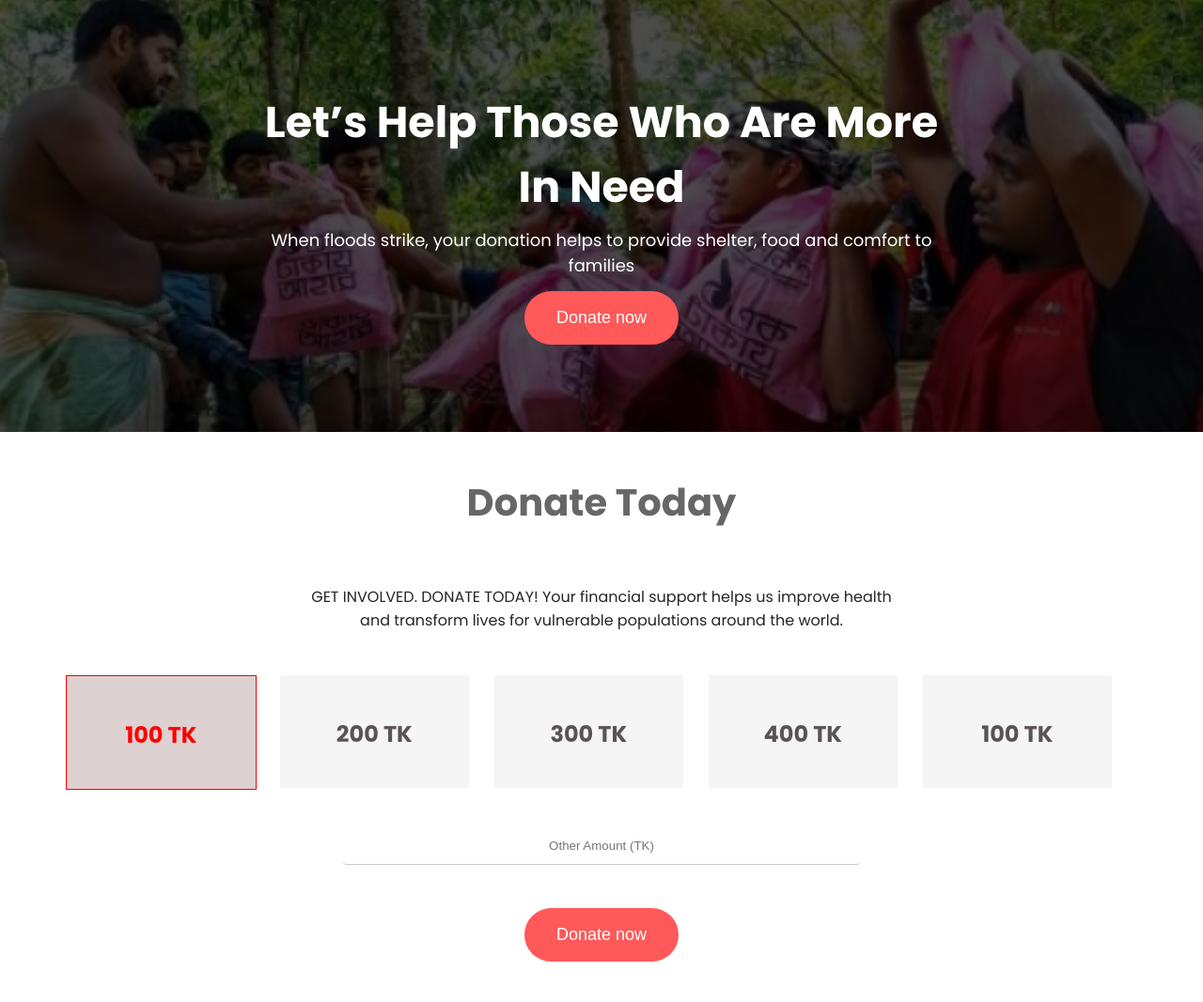
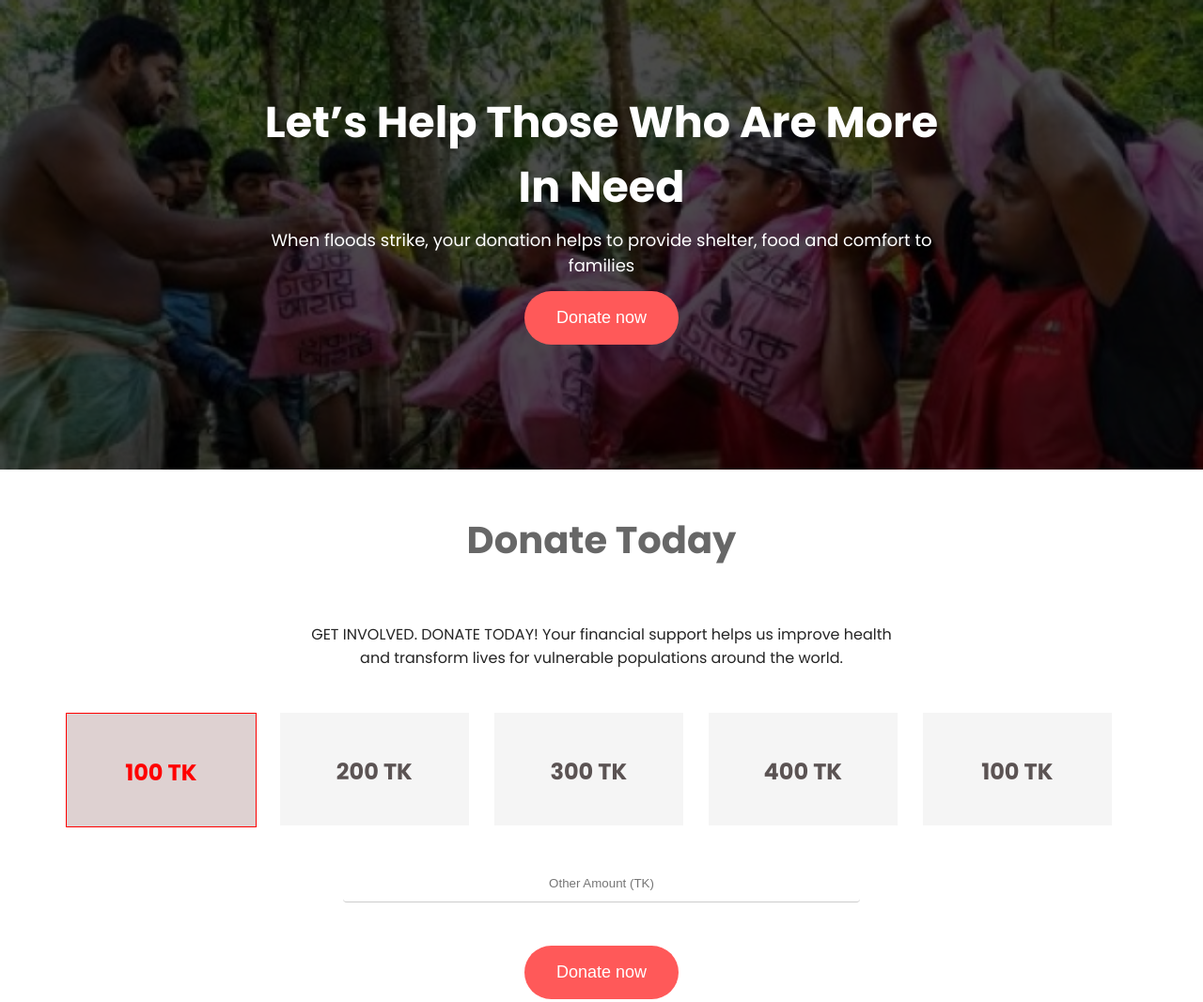
Before and after one commit to farabi1233/donate_app, a plain HTML site: page index.html in a window 1280 px wide. Shown: the top 1067 px of the page at 94% size. Drawn offline with Linux system fonts and the light colour scheme.

Commit message:
overlay fix

```diff
--- a/css/style.css
+++ b/css/style.css
@@ -383,7 +383,7 @@ section {
     background-image: url("../asset/background/donate-home.jpg") !important;
 
     /* background-image: url("../images/banner.jpg"); */
-    min-height: 460px;
+    min-height: 500px;
     background-attachment: fixed;
     background-position: center;
     background-repeat: no-repeat;
@@ -392,7 +392,7 @@ section {
 
 .topBannerOverLay {
     position: absolute;
-    min-height: 460px;
+    min-height: 500px;
     width: 100%;
     background-color: rgb(0, 0, 0, 0.7);
     display: flex;
```
